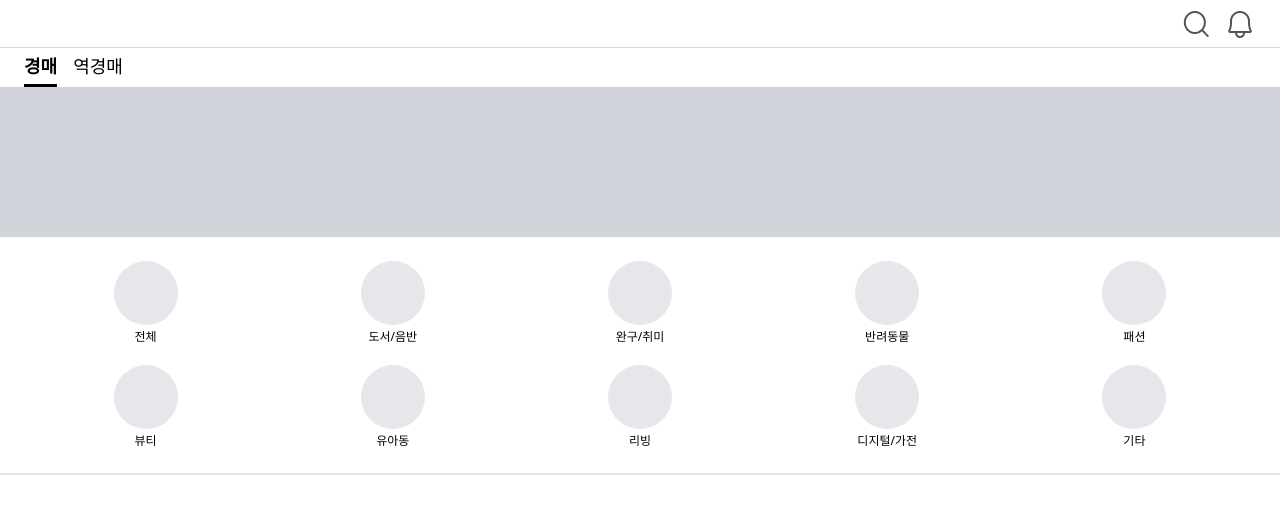
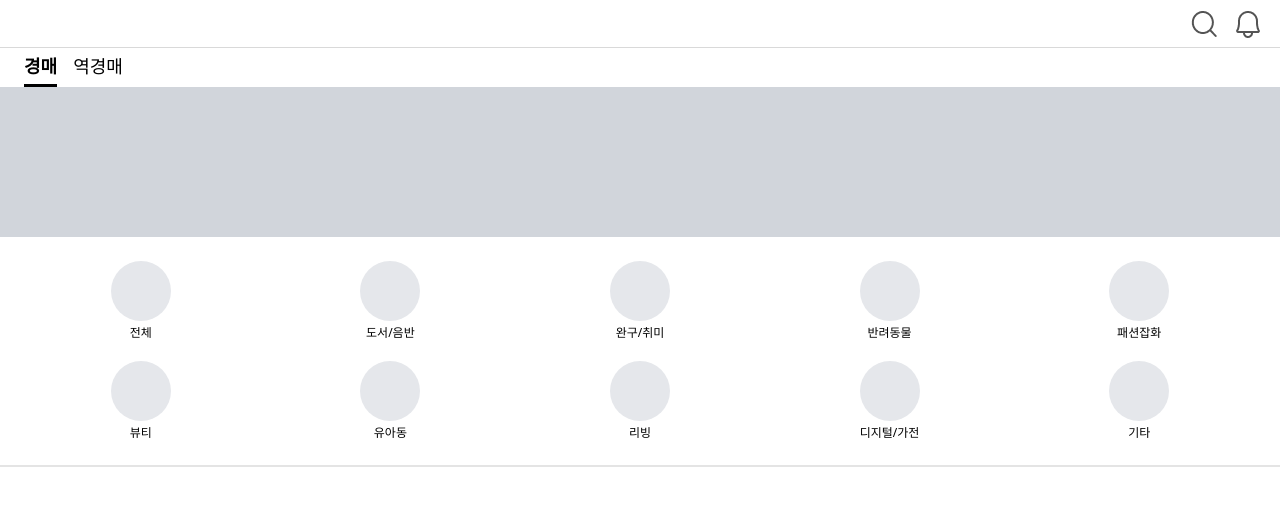
Before and after one commit to Team928/BID, a React (Vite) app in the folder FrontEnd/: page / in a window 1280 px wide. Shown: the top 514 px of the page. Built offline with nearby package versions, Linux system fonts and the light colour scheme.

Commit message:
style: padding 수정 및 아이콘 cursor-pointer 추가

```diff
--- a/FrontEnd/src/components/@common/Header.tsx
+++ b/FrontEnd/src/components/@common/Header.tsx
@@ -14,12 +14,12 @@ const Header = (props: { info: IHeaderInfo }) => {
   const { left, center, right_1, right_2, prev } = props.info;
 
   return (
-    <div className="bg-white w-full px-6 h-12 flex justify-between items-center border-b border-[#D9D9D9] fixed top-0">
+    <div className="bg-white w-full px-BID_P h-12 flex justify-between items-center border-b border-[#D9D9D9] fixed top-0 z-10">
       <div className="basis-1/5">{left && <div onClick={() => navigate(prev)}>{left}</div>}</div>
       {center && <div className="font-bold text-lg">{center}</div>}
       <div className="basis-1/5 flex gap-3 justify-end">
         {right_1 && (
-          <div>
+          <div className="cursor-pointer">
             <img
               onClick={() =>
                 navigate('search', {
@@ -33,7 +33,7 @@ const Header = (props: { info: IHeaderInfo }) => {
           </div>
         )}
         {right_2 && (
-          <div>
+          <div className="cursor-pointer">
             <img
               onClick={() =>
                 navigate('notify', {
--- a/FrontEnd/src/components/home/Category.tsx
+++ b/FrontEnd/src/components/home/Category.tsx
@@ -4,7 +4,7 @@ const Category = () => {
     '도서/음반',
     '완구/취미',
     '반려동물',
-    '패션',
+    '패션잡화',
     '뷰티',
     '유아동',
     '리빙',
@@ -13,11 +13,11 @@ const Category = () => {
   ];
 
   return (
-    <div className="px-6 py-6 grid grid-cols-5 gap-1 gap-y-5 text-xs max-[380px]:grid-cols-4 border-b-2 border-[#E4E4E4]">
+    <div className="px-BID_P py-6 grid grid-cols-5 gap-y-5 text-xs max-[350px]:grid-cols-4  border-b-2 border-[#E4E4E4]">
       {category.map((item, index) => {
         return (
           <div key={index} className="flex flex-col justify-center items-center gap-1">
-            <div className="rounded-full w-16 h-16 bg-gray-200"></div>
+            <div className="rounded-full w-[3.75rem] h-[3.75rem] bg-gray-200"></div>
             <p>{item}</p>
           </div>
         );
--- a/FrontEnd/src/components/notify/NotifyItem.tsx
+++ b/FrontEnd/src/components/notify/NotifyItem.tsx
@@ -12,7 +12,7 @@ const NotifyItem = (props: { item: IItem }) => {
 
   return (
     <div className="flex gap-4 px-6 py-3 border-b border-[#D9D9D9]">
-      <div>
+      <div className="cursor-pointer">
         <AiOutlineNotification size={'1.8rem'} color="#545454" />
       </div>
       <div className="flex flex-col gap-1">
--- a/FrontEnd/src/components/search/Popular.tsx
+++ b/FrontEnd/src/components/search/Popular.tsx
@@ -22,7 +22,7 @@ const Popular = () => {
     '칼하트',
   ];
   return (
-    <div className="pt-8">
+    <div className="py-4">
       <div className="flex justify-between">
         <p className="font-bold text-xl">인기검색어</p>
         <p className="text-[#ABABAB]">01.23 10:00 기준</p>
--- a/FrontEnd/src/components/search/Recommend.tsx
+++ b/FrontEnd/src/components/search/Recommend.tsx
@@ -8,7 +8,7 @@ const Recommend = () => {
     '뉴발란스996',
   ];
   return (
-    <div className="pt-8">
+    <div className="py-4">
       <p className="font-bold text-xl">추천검색어</p>
       <div className="flex flex-wrap pt-5 gap-4 text-sm">
         {suggestionKeyword.map((item, index) => {
--- a/FrontEnd/src/pages/search/SearchPage.tsx
+++ b/FrontEnd/src/pages/search/SearchPage.tsx
@@ -19,7 +19,7 @@ const SearchPage = () => {
           className="p-3 outline-none border w-full rounded-lg bg-[#F4F4F4]"
         ></input>
         <div onClick={() => navigate(prev)} className="pl-4">
-          <p className="font-bold w-8">취소</p>
+          <p className="cursor-pointer font-bold w-8">취소</p>
         </div>
       </div>
       <div className="pt-16 px-6">
```
